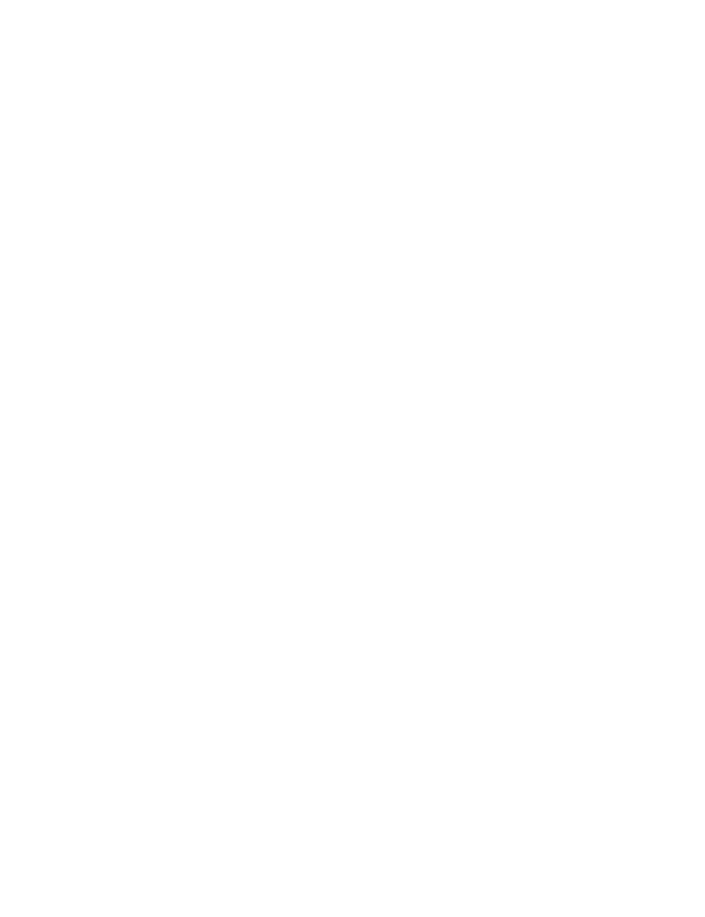
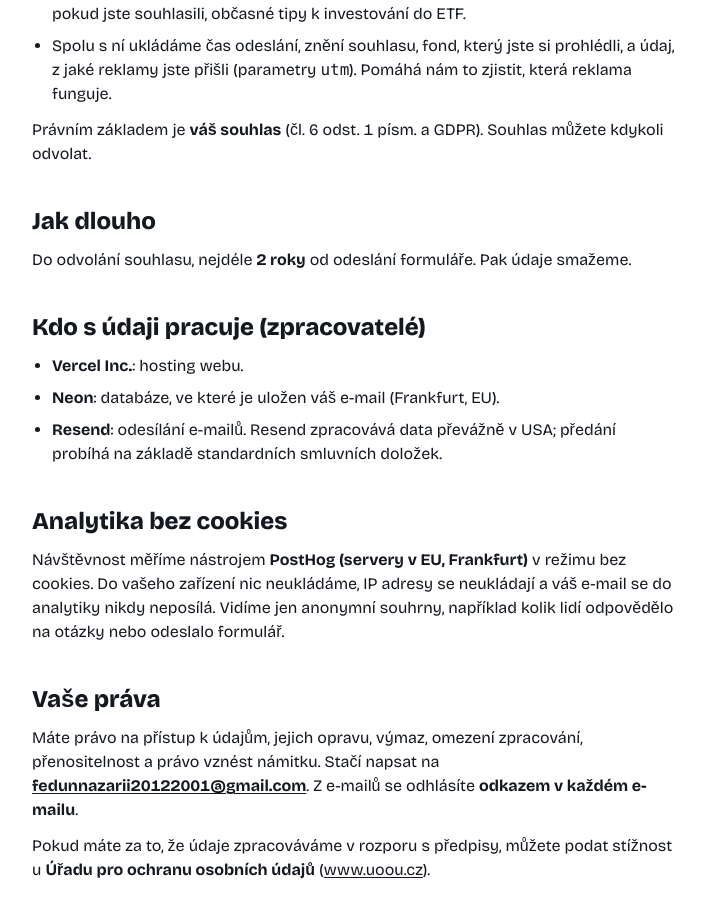
Before and after one commit to nazaruha/prvnietf-cz, a Next.js app: page /soukromi in a window 1280 px wide. Before the commit this address had no page. Shown: the part 441-1358 px from the top of the page, without its empty margins (286-991 px from the left). Before the commit the page ends 800 px from the top, so only its background shows below. Built offline with nearby package versions, Linux system fonts and the light colour scheme.

Commit message:
feat: add privacy page

```diff
--- /dev/null
+++ b/src/app/soukromi/page.tsx
@@ -0,0 +1,104 @@
+import type { Metadata } from "next";
+import type { ReactNode } from "react";
+
+// Privacy page, verbatim from docs/soukromi.md (values checked 30. 10. 2026).
+// The consent checkbox in the form links here. Plain reading layout at prose width.
+
+const TITLE = "Zásady ochrany osobních údajů";
+const CONTACT = "fedunnazarii20122001@gmail.com";
+
+export const metadata: Metadata = {
+  title: TITLE,
+  robots: { index: false, follow: false },
+};
+
+function Section({ heading, children }: { heading: string; children: ReactNode }) {
+  return (
+    <section className="mt-10">
+      <h2 className="text-2xl leading-tight font-extrabold">{heading}</h2>
+      <div className="mt-3 space-y-3">{children}</div>
+    </section>
+  );
+}
+
+const contact = (
+  <a href={`mailto:${CONTACT}`} className="font-bold underline underline-offset-2">
+    {CONTACT}
+  </a>
+);
+
+export default function PrivacyPage() {
+  return (
+    <main className="flex-1 px-gutter pt-10 pb-16 md:mx-auto md:w-full md:max-w-prose md:pt-20">
+      <h1 className="text-4xl leading-[0.95] font-extrabold tracking-tight text-balance md:text-5xl">{TITLE}</h1>
+      <p className="mt-4 text-sm text-ink-muted">Platné od 30. 10. 2026.</p>
+
+      <Section heading="Kdo vaše údaje zpracovává">
+        <p>
+          Správcem je <strong>Nazarii Fedun</strong>, kontakt: {contact}. Web prvnietf.cz je demo projekt vytvořený pro
+          výběrové řízení.
+        </p>
+      </Section>
+
+      <Section heading="Jaké údaje a proč">
+        <ul className="list-disc space-y-2 pl-5">
+          <li>
+            <strong>E-mailová adresa</strong> z formuláře. Pošleme vám na ni průvodce „První 3 roky s ETF“ a, pokud jste
+            souhlasili, občasné tipy k investování do ETF.
+          </li>
+          <li>
+            Spolu s ní ukládáme čas odeslání, znění souhlasu, fond, který jste si prohlédli, a údaj, z jaké reklamy jste
+            přišli (parametry <code>utm</code>). Pomáhá nám to zjistit, která reklama funguje.
+          </li>
+        </ul>
+        <p>
+          Právním základem je <strong>váš souhlas</strong> (čl. 6 odst. 1 písm. a GDPR). Souhlas můžete kdykoli odvolat.
+        </p>
+      </Section>
+
+      <Section heading="Jak dlouho">
+        <p>
+          Do odvolání souhlasu, nejdéle <strong>2 roky</strong> od odeslání formuláře. Pak údaje smažeme.
+        </p>
+      </Section>
+
+      <Section heading="Kdo s údaji pracuje (zpracovatelé)">
+        <ul className="list-disc space-y-2 pl-5">
+          <li>
+            <strong>Vercel Inc.</strong>: hosting webu.
+          </li>
+          <li>
+            <strong>Neon</strong>: databáze, ve které je uložen váš e-mail (Frankfurt, EU).
+          </li>
+          <li>
+            <strong>Resend</strong>: odesílání e-mailů. Resend zpracovává data převážně v USA; předání probíhá na základě
+            standardních smluvních doložek.
+          </li>
+        </ul>
+      </Section>
+
+      <Section heading="Analytika bez cookies">
+        <p>
+          Návštěvnost měříme nástrojem <strong>PostHog (servery v EU, Frankfurt)</strong> v režimu bez cookies. Do vašeho
+          zařízení nic neukládáme, IP adresy se neukládají a váš e-mail se do analytiky nikdy neposílá. Vidíme jen
+          anonymní souhrny, například kolik lidí odpovědělo na otázky nebo odeslalo formulář.
+        </p>
+      </Section>
+
+      <Section heading="Vaše práva">
+        <p>
+          Máte právo na přístup k údajům, jejich opravu, výmaz, omezení zpracování, přenositelnost a právo vznést
+          námitku. Stačí napsat na {contact}. Z e-mailů se odhlásíte <strong>odkazem v každém e-mailu</strong>.
+        </p>
+        <p>
+          Pokud máte za to, že údaje zpracováváme v rozporu s předpisy, můžete podat stížnost u{" "}
+          <strong>Úřadu pro ochranu osobních údajů</strong> (
+          <a href="https://www.uoou.cz" rel="noopener" className="underline underline-offset-2">
+            www.uoou.cz
+          </a>
+          ).
+        </p>
+      </Section>
+    </main>
+  );
+}
```
